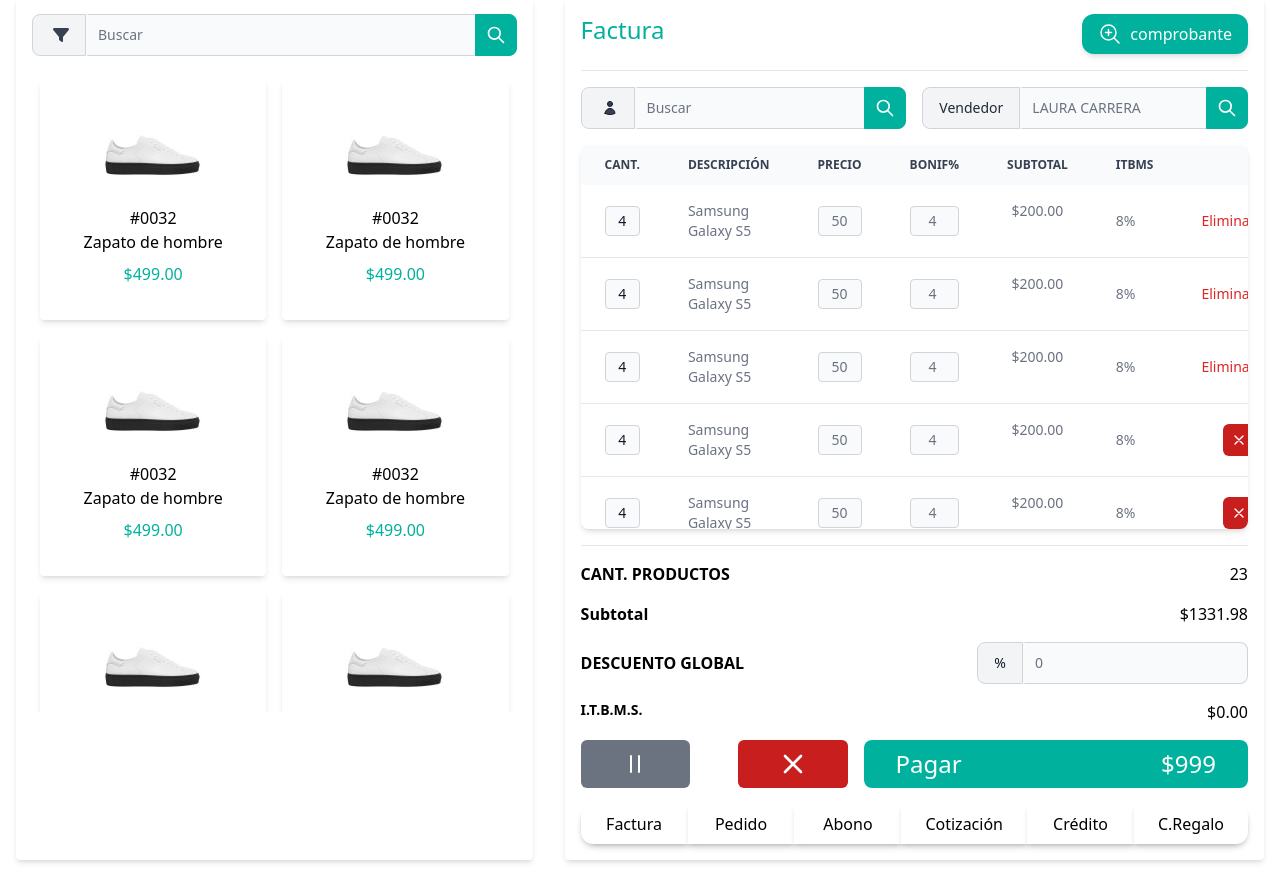
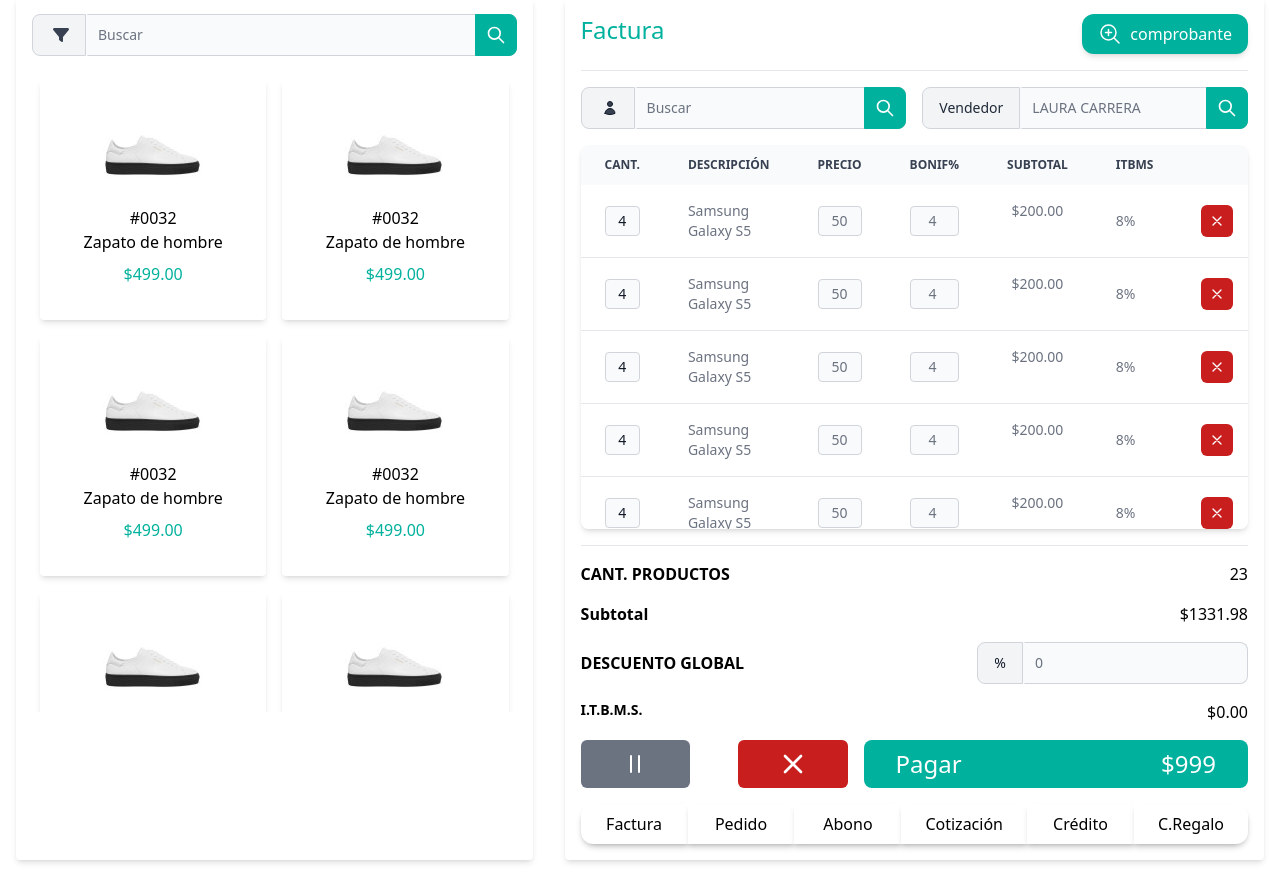
Before and after one commit to Lutimi/switchpostl, a website: page index.html in a window 1280 px wide. Shown: the part 74-950 px from the top of the page. Drawn offline with nearby package versions, Linux system fonts and the light colour scheme.

Commit message:
fixed emmet

```diff
--- a/index.html
+++ b/index.html
@@ -6,8 +6,8 @@
     <meta http-equiv="X-UA-Compatible" content="IE=edge">
     <meta name="viewport" content="width=device-width, initial-scale=1.0">
     <link rel="stylesheet" href="css/main.css">
-    <link rel="shortcut icon" href="resources/images/shortcut.png" <!-- <link rel="stylesheet"
-        href="https://unpkg.com/flowbite@1.5.3/dist/flowbite.min.css" />
+    <link rel="shortcut icon" href="resources/images/shortcut.png">
+    <!-- <link rel="stylesheet" href="https://unpkg.com/flowbite@1.5.3/dist/flowbite.min.css" /> -->
     <title>Document</title>
 </head>
 
@@ -388,53 +388,8 @@
                                 </tr>
                             </thead>
                             <tbody>
-                                <tr class="bg-white border-b  dark:border-gray-700">
-                                    <th scope="row" class="py-4 px-6 font-medium text-gray-900  ">
-                                        <div class="flex items-center flex-shrink">
-                                            <input class=" bg-gray-50 w-full lg:px-2 border rounded ring-blue-300 focus:border-blue-500 focus:ring-blue-500
-                                         border-gray-300 py-1   text-center" type="text " value="4">
-                                        </div>
 
 
-                                    </th>
-                                    <td class="py-4 px-6 flex justify-center">
-                                        Samsung Galaxy S5
-                                    </td>
-                                    <td class="py-4 px-6">
-                                        <input
-                                            class=" bg-gray-50 w-full lg:px-2 border rounded ring-blue-300 focus:border-blue-500 focus:ring-blue-500 border-gray-300 py-1   text-center"
-                                            type="text " value="50">
-                                    </td>
-                                    <td class="py-4 px-6">
-                                        <input
-                                            class=" bg-gray-50 w-full lg:px-2 border rounded ring-blue-300 focus:border-blue-500 focus:ring-blue-500 border-gray-300 py-1   text-center"
-                                            type="text " value="4 ">
-                                    </td>
-                                    <td class="py-4 px-6 flex justify-center">
-                                        $200.00
-                                    </td>
-                                    <td class="py-4 px-6">
-                                        8%
-                                    </td>
-                                    <td class="py-4 px-6  text-right">
-                                        <!-- <button type="button"
-                                            class="bg-red-700 rounded-md p-2
-                                            inline-flex items-center justify-center
-                                             text-white hover:text-white
-                                            hover:bg-red-900 focus:outline-none focus:ring-1 focus:ring-inset focus:ring-inherit">
-                                            <span class="sr-only">Close menu</span>
-
-                                            <svg class="h-4 w-4" class="fill-white xmlns=" http://www.w3.org/2000/svg"
-                                                fill="none" viewBox="0 0 24 24" stroke="currentColor"
-                                                aria-hidden="true">
-                                                <path stroke-linecap="round" stroke-linejoin="round" stroke-width="2"
-                                                    d="M6 18L18 6M6 6l12 12" />
-                                            </svg>
-                                        </button> -->
-                                        <a href="#"
-                                            class="font-medium text-red-600 dark:text-red-500 hover:underline">Eliminar</a>
-                                    </td>
-                                </tr>
                                 <tr class="bg-white border-b  dark:border-gray-700">
                                     <th scope="row" class="py-4 px-6 font-medium text-gray-900 whitespace-nowrap ">
                                         <div>
@@ -458,15 +413,25 @@
                                             class=" bg-gray-50 w-full lg:px-2 border rounded ring-blue-300 focus:border-blue-500 focus:ring-blue-500 border-gray-300 py-1   text-center"
                                             type="text " value="4 ">
                                     </td>
-                                    <td class="py-4 flex justify-center px-6">
+                                    <td class="py-4 px-6 flex justify-center">
                                         $200.00
                                     </td>
                                     <td class="py-4 px-6">
                                         8%
                                     </td>
                                     <td class="py-4 px-6 text-right">
-                                        <a href="#"
-                                            class="font-medium text-red-600 dark:text-red-500 hover:underline">Eliminar</a>
+                                        <button type="button"
+                                            class="bg-red-700 rounded-md p-2 inline-flex items-center justify-center text-white hover:text-white
+                                            hover:bg-red-900 focus:outline-none focus:ring-1 focus:ring-inset focus:ring-inherit">
+                                            <span class="sr-only">Close menu</span>
+                                            <!-- Heroicon name: outline/x -->
+                                            <svg class="h-4 w-4" class="fill-white xmlns=" http://www.w3.org/2000/svg"
+                                                fill="none" viewBox="0 0 24 24" stroke="currentColor"
+                                                aria-hidden="true">
+                                                <path stroke-linecap="round" stroke-linejoin="round" stroke-width="2"
+                                                    d="M6 18L18 6M6 6l12 12" />
+                                            </svg>
+                                        </button>
                                     </td>
                                 </tr>
                                 <tr class="bg-white border-b  dark:border-gray-700">
@@ -499,8 +464,18 @@
                                         8%
                                     </td>
                                     <td class="py-4 px-6 text-right">
-                                        <a href="#"
-                                            class="font-medium text-red-600 dark:text-red-500 hover:underline">Eliminar</a>
+                                        <button type="button"
+                                            class="bg-red-700 rounded-md p-2 inline-flex items-center justify-center text-white hover:text-white
+                                            hover:bg-red-900 focus:outline-none focus:ring-1 focus:ring-inset focus:ring-inherit">
+                                            <span class="sr-only">Close menu</span>
+                                            <!-- Heroicon name: outline/x -->
+                                            <svg class="h-4 w-4" class="fill-white xmlns=" http://www.w3.org/2000/svg"
+                                                fill="none" viewBox="0 0 24 24" stroke="currentColor"
+                                                aria-hidden="true">
+                                                <path stroke-linecap="round" stroke-linejoin="round" stroke-width="2"
+                                                    d="M6 18L18 6M6 6l12 12" />
+                                            </svg>
+                                        </button>
                                     </td>
                                 </tr>
                                 <tr class="bg-white border-b  dark:border-gray-700">
```
